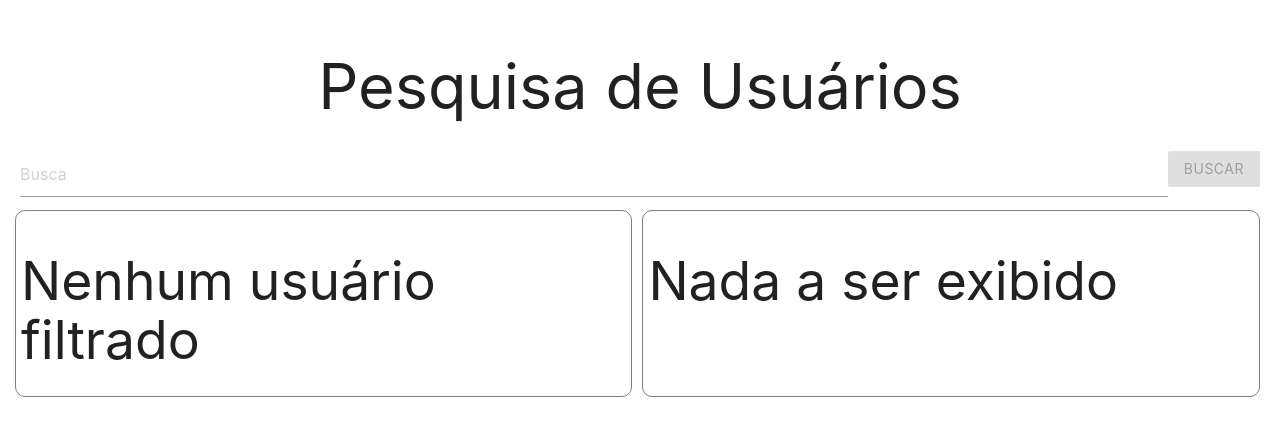
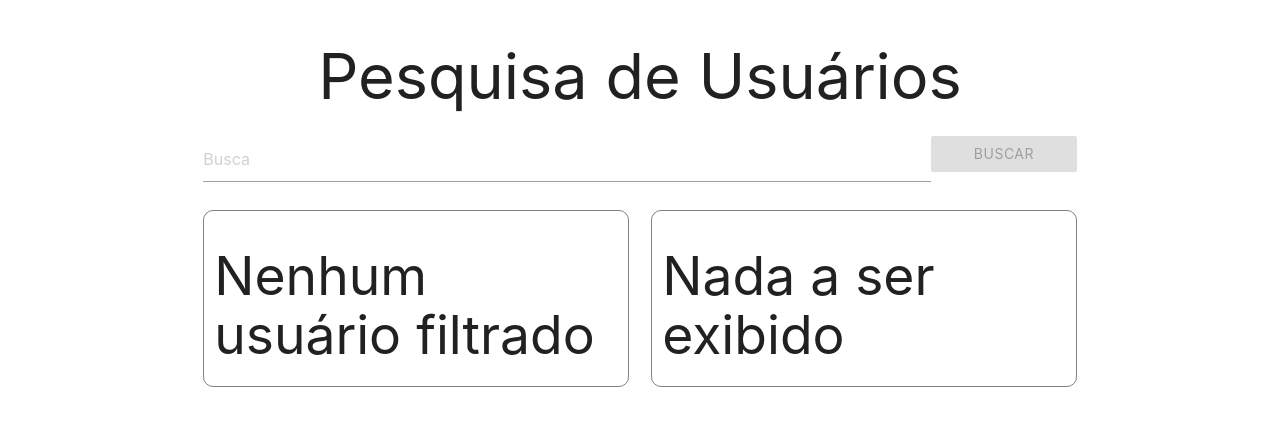
Before and after one commit to risqadev/javascript-userSearch-IGTI, a plain HTML site: page index.html in a window 1280 px wide. Drawn offline with Linux system fonts and the light colour scheme.

Commit message:
HTML and CSS adjustments

```diff
--- a/css/style.css
+++ b/css/style.css
@@ -1,8 +1,4 @@
-body {
-  padding: 10px;
-}
-
-.users-container {
+/* .users-container {
   display: flex;
 }
 
@@ -11,15 +7,16 @@ form {
   padding: 5px;
   margin-right: 5px;
   margin-left: 5px;
-}
+} */
 
 .tab-column {
-  padding: 5px;
-  width: 49%;
+  /* box-sizing: border-box;
+  margin-right: 5px;
+  margin-left: 5px; */
+  /* width: 49%; */
+  padding: 0 10px 0 10px;
   border: 1px solid grey;
   border-radius: 10px;
-  margin-right: 5px;
-  margin-left: 5px;
 }
 
 img {
--- a/index.html
+++ b/index.html
@@ -10,33 +10,40 @@
     <title>Mód. 1 - Desafio</title>
   </head>
   <body>
-    <div class="">
-      <h1 class="center">Pesquisa de Usuários</h1>
-      <form class="">
+    <div class="container">
+      <div class="row">
+        <h1 class="col s12 center">Pesquisa de Usuários</h1>
+
+        <form class="col s12">
           <input
             id="search-input"
             type="text"
             placeholder="Busca"
-          class=""
+            class="col s9 m10 l10"
             disabled
           />
           <input
             id="search-button"
-          class="waves-effect waves-light btn"
+            class="col s3 m2 l2 waves-effect waves-light btn"
             type="submit"
             value="Buscar"
             disabled
           />
         </form>
+      </div>
 
-      <div class="users-container">
+      <div class="row">
+        <div class="col s6">
           <div id="tab-users" class="tab-column">
             <h2 id="count-users">Nenhum usuário filtrado</h2>
             <div id="user-list"></div>
           </div>
+        </div>
+        <div class="col s6">
           <div id="tab-statistics" class="tab-column">
             <h2 id="statistics-header">Nada a ser exibido</h2>
             <div id="statistics-data"></div>
+          </div>
         </div>
       </div>
     </div>
```
Lines whose indentation alone changed are shown as unchanged.
